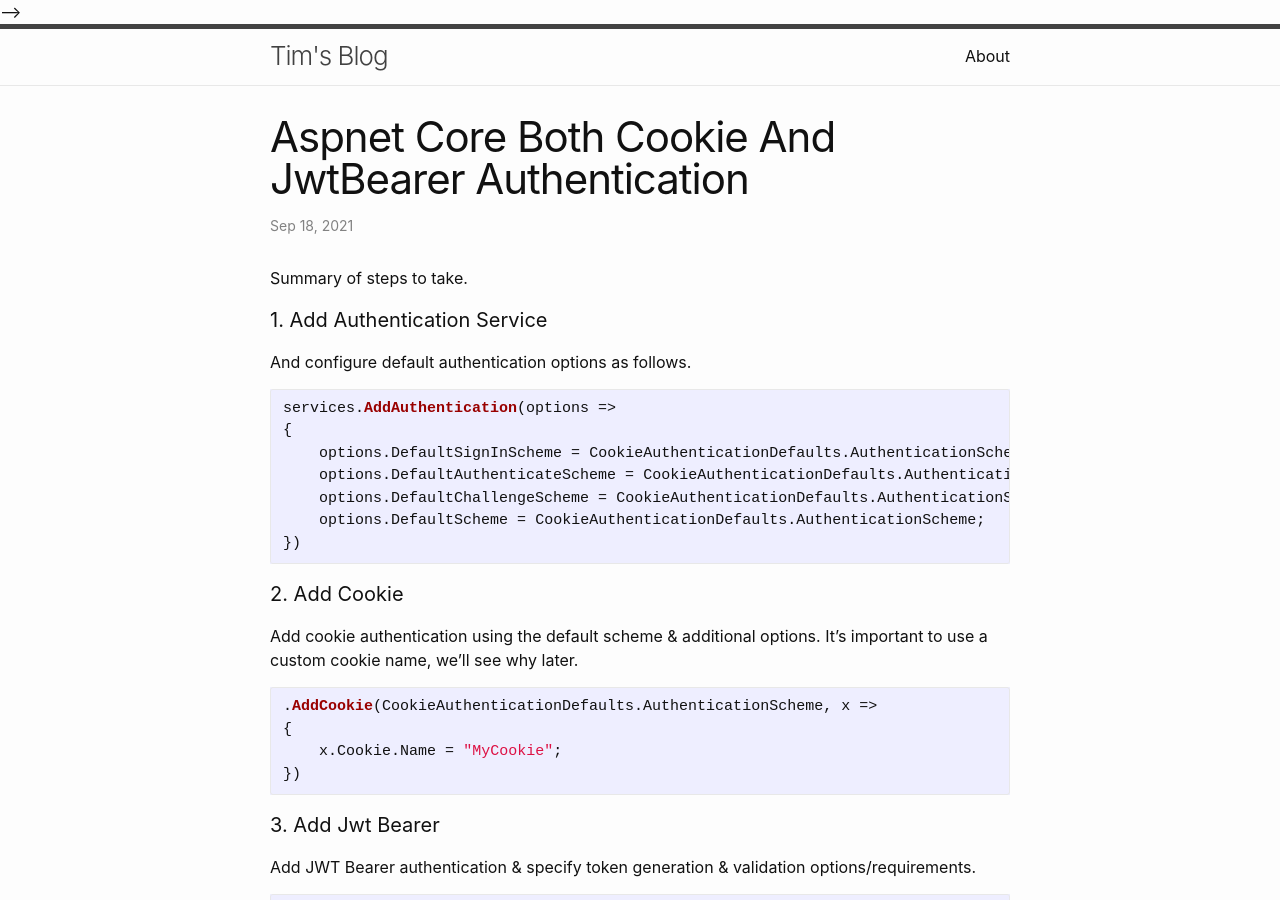
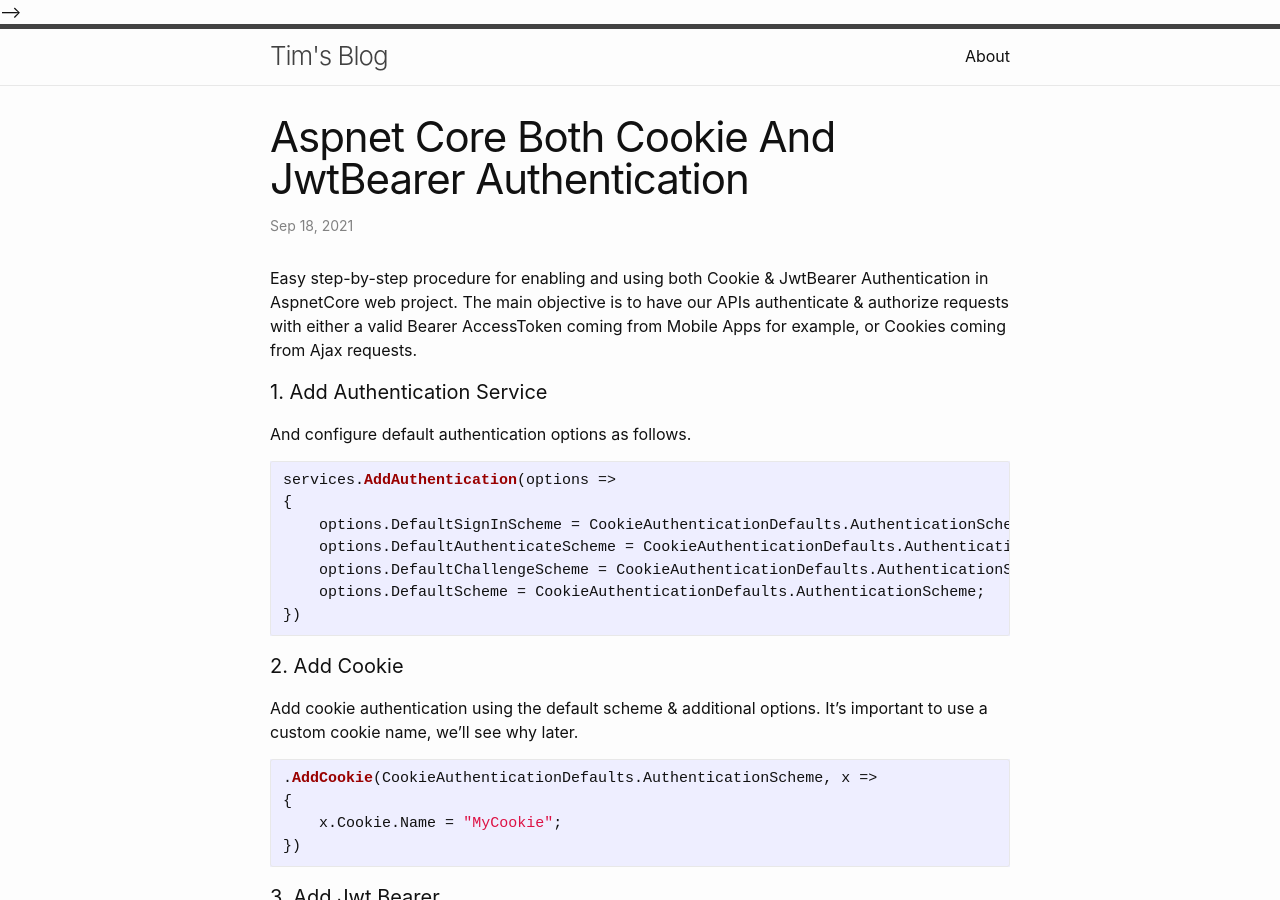
Before and after one commit to tmacharia/tmacharia.github.io, a Jekyll site: the page built from docs/_posts/2021-09-18-aspnet-core-both-cookie-and-jwtbearer-authentication.md, in a window 1280 px wide and 900 px high. Built offline with Jekyll 4.4.1, drawn with Linux system fonts in a browser that asks for light colours.

Commit message:
[blog_post] aspnetcore both cookie & jwt auth

```diff
--- a/docs/_posts/2021-09-18-aspnet-core-both-cookie-and-jwtbearer-authentication.md
+++ b/docs/_posts/2021-09-18-aspnet-core-both-cookie-and-jwtbearer-authentication.md
@@ -10,7 +10,7 @@ tags:
 - authorization
 ---
 
-Summary of steps to take.
+Easy step-by-step procedure for enabling and using both Cookie & JwtBearer Authentication in AspnetCore web project. The main objective is to have our APIs authenticate & authorize requests with either a valid Bearer AccessToken coming from Mobile Apps for example, or Cookies coming from Ajax requests.
 
 #### 1. Add Authentication Service
 And configure default authentication options as follows.
```
